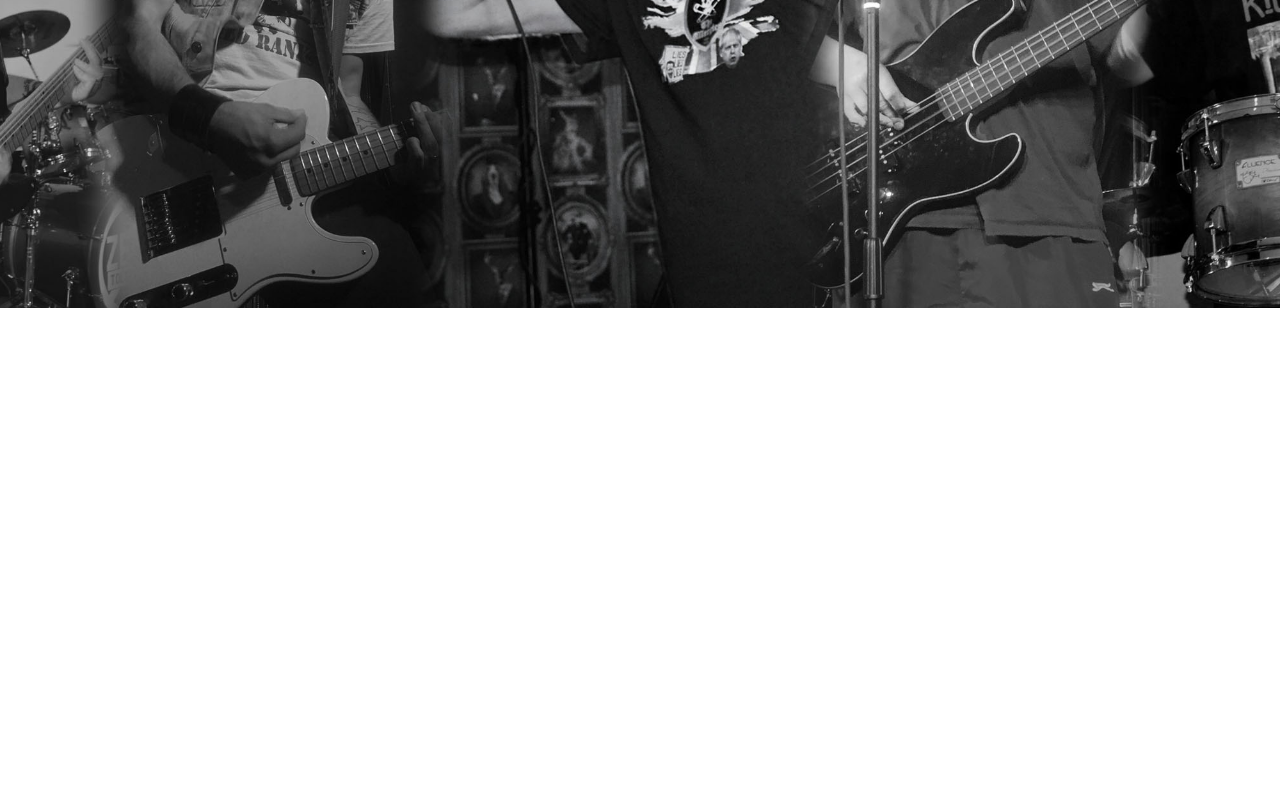
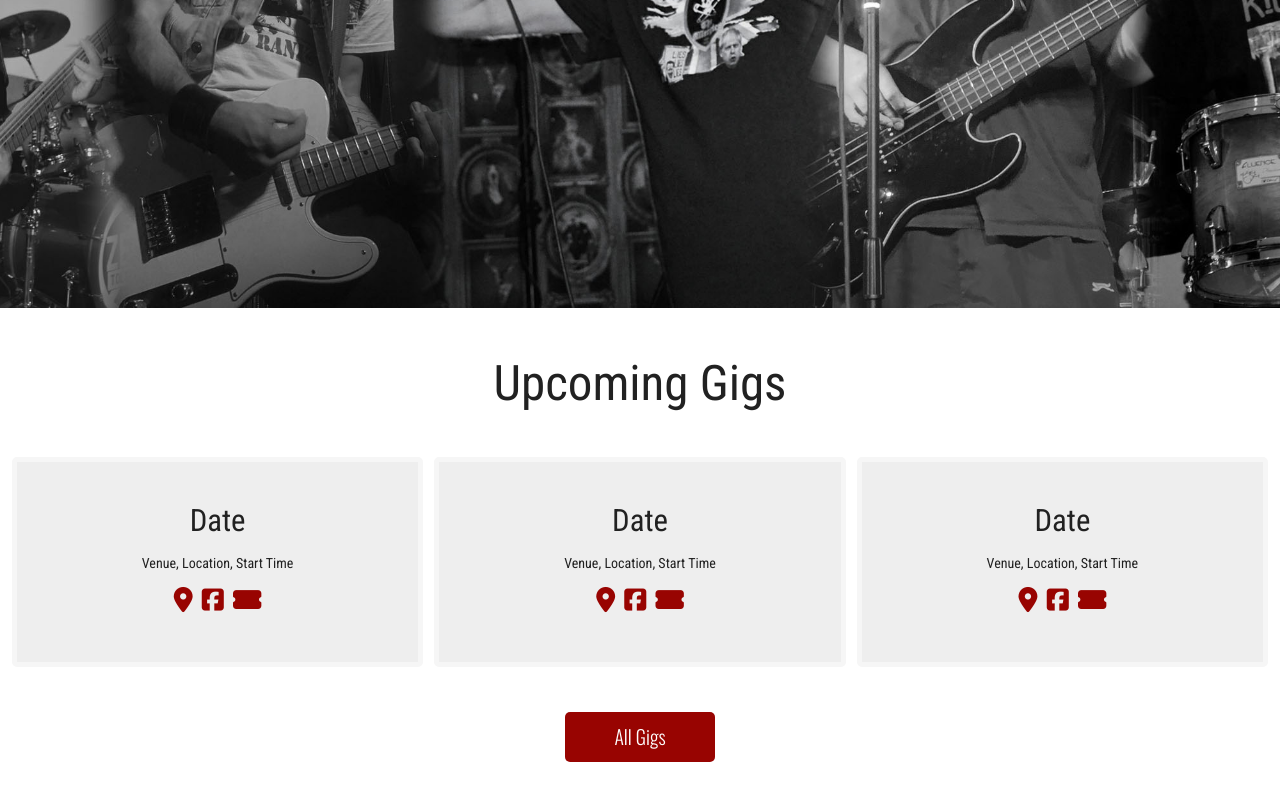
Before and after one commit to ar7000/TheAllergics, a plain HTML site: page index.html in a window 1280 px wide. Shown: the part 454-1262 px from the top of the page. Before the commit the page ends 800 px from the top, so only its background shows below. Drawn offline with nearby package versions, Linux system fonts and the light colour scheme.

Commit message:
Added gigs section to homepage

```diff
--- a/index.html
+++ b/index.html
@@ -10,6 +10,7 @@
     <link href="https://fonts.googleapis.com/css?family=Roboto+Condensed" rel="stylesheet">
     <link href="https://fonts.googleapis.com/css?family=Lato:700" rel="stylesheet">
     <link href="https://fonts.googleapis.com/css?family=Oswald:300,400" rel="stylesheet">
+    <script src="https://kit.fontawesome.com/6fe157a7ba.js" crossorigin="anonymous"></script>
 </head>
 
 <body>
@@ -44,6 +45,59 @@
 
     </div>
 
+    <div class="gigs">
+
+        <h1>Upcoming Gigs</h1>
+
+        <div class="gig-posts">
+
+            <div class="third-column">
+
+                <div class="gig-post">
+                    <h2>Date</h2>
+                    <p>Venue, Location, Start Time</p>
+                    <div class="gig-icons">
+                        <a href="#"><i class="fas fa-map-marker-alt icon"></i></a>
+                        <a href="#"><i class="fab fa-facebook-square icon"></i></a>
+                        <a href="#"><i class="fas fa-ticket-alt icon"></i></a>
+                    </div>
+                </div>
+
+            </div>
+
+            <div class="third-column">
+
+                <div class="gig-post">
+                    <h2>Date</h2>
+                    <p>Venue, Location, Start Time</p>
+                    <div class="gig-icons">
+                        <a href="#"><i class="fas fa-map-marker-alt icon"></i></a>
+                        <a href="#"><i class="fab fa-facebook-square icon"></i></a>
+                        <a href="#"><i class="fas fa-ticket-alt icon"></i></a>
+                    </div>
+                </div>
+
+            </div>
+
+            <div class="third-column">
+
+                <div class="gig-post">
+                    <h2>Date</h2>
+                    <p>Venue, Location, Start Time</p>
+                    <div class="gig-icons">
+                        <a href="#"><i class="fas fa-map-marker-alt icon"></i></a>
+                        <a href="#"><i class="fab fa-facebook-square icon"></i></a>
+                        <a href="#"><i class="fas fa-ticket-alt icon"></i></a>
+                    </div>
+                </div>
+
+            </div>
+
+        </div>
+
+        <a class="btn" href="#">All Gigs</a>
+
+    </div>
 
 
 </body>
--- a/styles.css
+++ b/styles.css
@@ -1,6 +1,11 @@
 *{
     margin:0;
-    font-size:25px;
+}
+
+body{
+    font-size:14px;
+    font-family:'Roboto Condensed', sans-serif;
+    color:#212121;
 }
 
 header{
@@ -31,7 +36,7 @@ header{
 }
 
 .logo{
-    height:90%;
+    height:80%;
     width:auto;
     align-self:center;
 }
@@ -46,6 +51,7 @@ nav ul{
     justify-content:flex-end;
     align-items:flex-end;
     list-style:none;
+    font-size:1.8em;
 }
 
 nav ul li{
@@ -103,6 +109,93 @@ nav ul li a{
     background-position:center;
 }
 
+.gigs{
+    width:100%;
+    min-height:500px;
+    display:flex;
+    flex-direction:column;
+    justify-content:center;
+    align-items:center;
+}
+
+.gigs h1{
+    font-size:3.5em;
+    font-weight:300;
+}
+
+.gig-posts{
+    width:100%;
+    min-height:300px;
+    display:flex;
+    justify-content:center;
+    align-items:center;
+}
+
+.third-column{
+    width:33%;
+    height:100%;
+    display:flex;
+    justify-content:center;
+}
+
+.gig-post{
+    background-color:#eee;
+    min-height:200px;
+    width:95%;
+    border-radius:5px;
+    text-align:center;
+    display:flex;
+    flex-direction:column;
+    align-items:center;
+    justify-content:center;
+    border:5px solid #f6f6f6;
+}
+
+.gig-post h2{
+    font-size:2.2em;
+    margin:0 0 8px 0;
+    font-weight:300;
+}
+
+.gig-post p{
+    margin:8px 0 8px 0;
+}
+
+.glyphicon{
+    font-size:25px;
+}
+
+.icon{
+    color:#980401;
+    font-size:1.8em;
+    margin:8px 3px;
+}
+
+.icon:hover{
+    color:#770100;
+    transition:0.2s ease;
+}
+
+.btn{
+    min-height:50px;
+    min-width:150px;
+    border-radius:5px;
+    display:flex;
+    justify-content:center;
+    align-items:center;
+    background-color:#980401;
+    font-family:'Oswald', sans-serif;
+    font-size:1.4em;
+    font-weight:300;
+    text-decoration:none;
+    color:#fff;
+}
+
+.btn:hover{
+    background-color:#770100;
+    transition:0.2s ease;
+}
+
 @media screen and (max-width:1000px){
     .jumbotron{
         background-image:url(./images/Homepage-Banner-Mobile.jpg);
```
